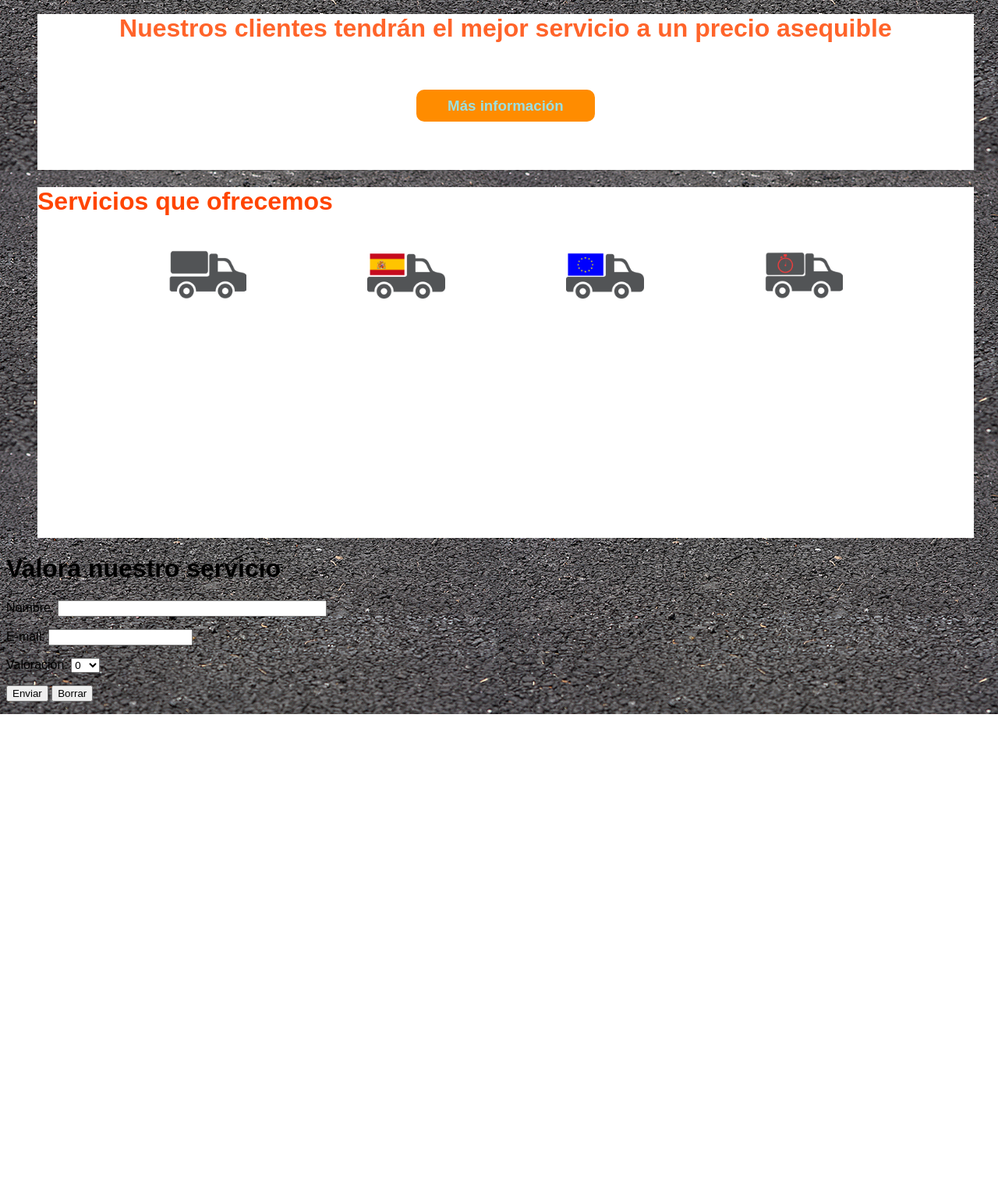
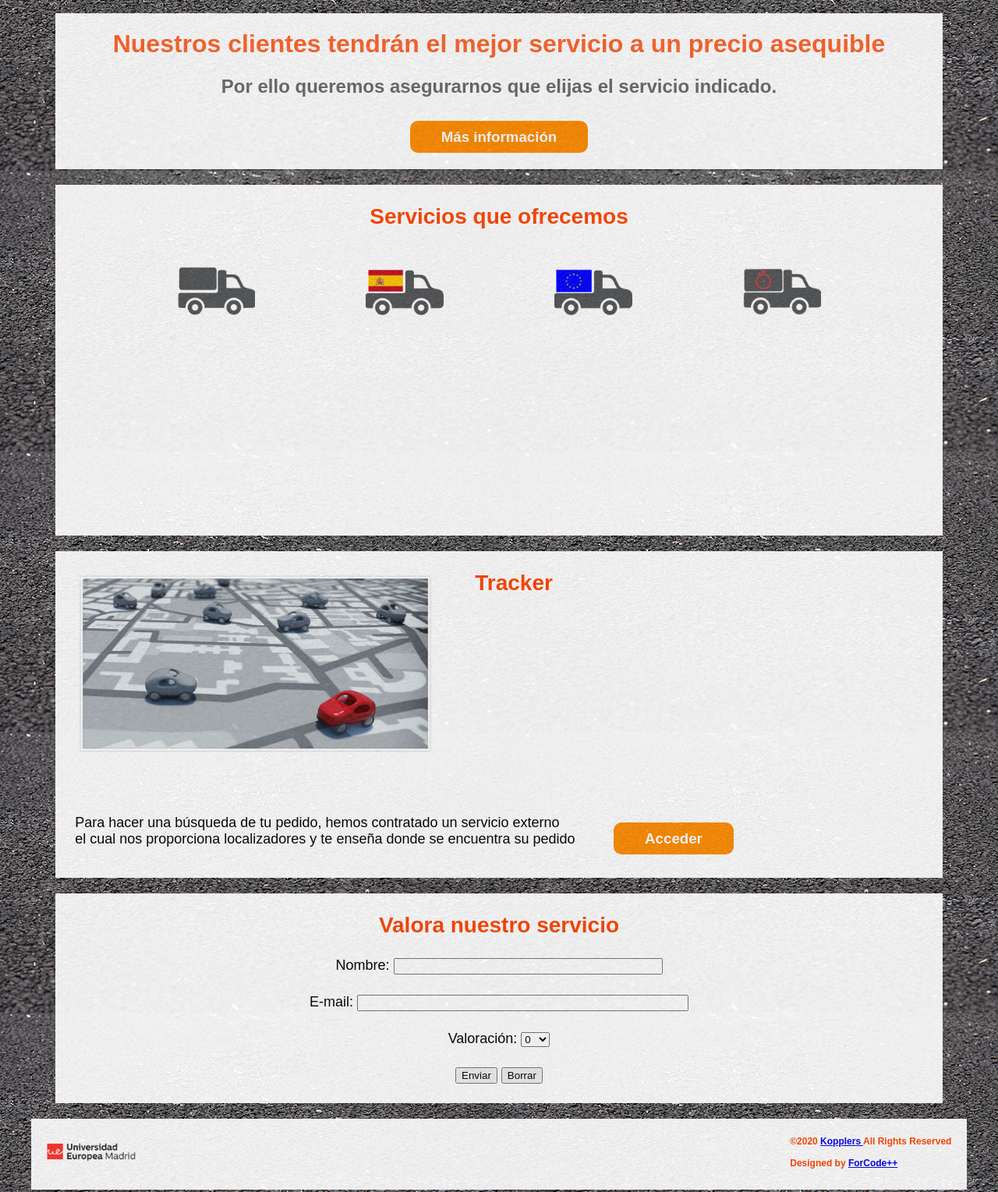
Before and after one commit to XavierRobles/WEBForCode, a plain HTML site: page portfolio/servicios.html in a window 1280 px wide. Shown: the part 141-1670 px from the top of the page at 78% size. Before the commit the page ends 1057 px from the top, so only its background shows below. Drawn offline with Linux system fonts and the light colour scheme; a web font is replaced by a local one.

Commit message:
Modificacion general y servicios - p

```diff
--- a/css/main.css
+++ b/css/main.css
@@ -25,7 +25,7 @@ header div .logo img {
 
     display: block;
     margin: auto;
-    width: 18%;
+    width: 16%;
 }
 
 header nav {
@@ -122,6 +122,16 @@ section img {
     background-color: white;
     margin-bottom: 20px;
     opacity: 90%;
+}
+
+.datos h3 {
+    color: orangered;
+    font-size: 24px;
+}
+
+.noticias h3 {
+    color: orangered;
+    font-size: 24px;
 }
 
 .infos .info2 {
@@ -392,7 +402,27 @@ aside h3 {
 aside a {
     border-radius: 10px;
     background-color: darkorange;
-    color: #9be0e0;
+    color: white;
+    margin-top: 30px;
+    padding: 10px 40px;
+    width: 30%;
+    text-decoration: none;
+}
+
+.b {
+    display: inline-block;
+    margin-left: 20px;
+    margin-top: 50px
+}
+
+aside h3 .b {
+    padding-bottom: 20px;
+}
+
+aside a .b {
+    border-radius: 10px;
+    background-color: darkorange;
+    color: white;
     margin-top: 30px;
     padding: 10px 40px;
     width: 30%;
@@ -506,3 +536,135 @@ aside a {
 .condiuso p {
     font-size: 13px
 }
+
+.FcontenedorTodo {
+    float: left;
+    width: 90%;
+    margin-left: 5%;
+    background-color: white;
+    margin-bottom: 20px;
+    opacity: 90%;
+}
+
+.FcontenedorTodo h2 {
+    color: orangered;
+    margin: 25px;
+    font-size: 28px;
+    text-align: center;
+}
+
+.FcontenedorTodo h3 {
+    color: white;
+    font-family: sans-serif;
+}
+
+.Fcontenedor-imagenes {
+    display: flex;
+    width: 85%;
+    margin: auto;
+    justify-content: space-around;
+    flex-wrap: wrap;
+    border-radius: 3px;
+}
+
+
+.Fimage {
+    width: 50px;
+    height: 50px;
+    opacity: 1;
+    display: block;
+    transition: .5s ease;
+    backface-visibility: hidden;
+}
+
+.Fporte {
+    width: 100%;
+    height: 100%;
+}
+
+.Foverlay {
+    margin-top: 50px;
+    transition: .5s ease;
+    opacity: 0;
+    position: absolute;
+    top: 90%;
+    left: 50%;
+    transform: translate(-50%, -50%);
+    -ms-transform: translate(-50%, -50%);
+    text-align: center;
+}
+
+.Ftexto {
+    background-color: #f09d56;
+    color: white;
+    font-size: 16px;
+    padding: 25px 32px;
+}
+
+.Fcontenedor:hover .Foverlay {
+    opacity: 1;
+}
+
+.Fcontenedor:hover .Fimagen {
+    opacity: 1;
+}
+
+.Fimagen img {
+    width: 100px;
+}
+
+.Fcontenedor-frase {
+    text-align: center;
+    position: relative;
+    float: left;
+    width: 90%;
+    margin-left: 5%;
+    background-color: white;
+    margin-bottom: 20px;
+    opacity: 90%;
+
+}
+
+.Fcontenedor-frase .Ffrase {
+    color: #ff642a;
+    position: relative;
+    opacity: 1;
+
+}
+
+.Fcontenedor-frase .Ffrase-peq {
+    color: dimgray;
+    position: relative;
+    opacity: 1;
+    margin-top: 20px;
+    margin-bottom: 40px;
+}
+
+.Fcontenedor-frase img {
+    opacity: 0.5;
+    height: 200px;
+    width: 1429px;
+    position: absolute;
+}
+
+.Fvaloracion {
+    float: left;
+    width: 90%;
+    margin-left: 5%;
+    background-color: white;
+    margin-bottom: 20px;
+    opacity: 90%;
+}
+
+.Fvaloracion h2 {
+    color: orangered;
+    margin: 25px;
+    font-size: 28px;
+    text-align: center;
+}
+
+.Fvaloracion p {
+    margin: 25px;
+    text-align: center;
+    font-size: 18px;
+}
--- a/css/servicios.css
+++ b/css/servicios.css
@@ -96,77 +96,12 @@ header nav a {
     font-weight: bold;
 }
 
-/*veeeeeeeeeeeeeeeeeeeeeeeeeeeeeeeeeeeeeeeeeeeeeeeeeeeeeeeeeeeeeeeeeeeeeeeeeeeeeeeeeeeeeeeeeeeeeeeeeeeeeeeeeeeeeeeeeee*/
 
-.FcontenedorTodo {
-    background-color: white;
-    width: 95%;
-    height: 450px;
-    margin-left: 40px;
-}
-
-.FcontenedorTodo h1 {
-    color: orangered;
-    font-family: sans-serif;
-}
-
-.Fcontenedor-imagenes {
-    display: flex;
-    width: 85%;
-    margin: auto;
-    justify-content: space-around;
-    flex-wrap: wrap;
-    border-radius: 3px;
-}
-
-
-.Fimage {
-    width: 50px;
-    height: 50px;
-    opacity: 1;
-    display: block;
-    transition: .5s ease;
-    backface-visibility: hidden;
-}
 
 h2 {
     color: white;
 }
 
-.Fporte {
-    width: 100%;
-    height: 100%;
-}
-
-.Foverlay {
-    transition: .5s ease;
-    opacity: 0;
-    position: absolute;
-    top: 90%;
-    left: 50%;
-    transform: translate(-50%, -50%);
-    -ms-transform: translate(-50%, -50%);
-    text-align: center;
-}
-
-.Ftexto {
-    background-color: #f09d56;
-    color: white;
-    font-size: 16px;
-    padding: 25px 32px;
-}
-
-.Fcontenedor:hover .Foverlay {
-    opacity: 0.9;
-}
-
-.Fcontenedor:hover .Fimagen {
-    opacity: 1;
-}
-
-.Fimagen img {
-    width: 100px;
-}
 
 aside h3 {
     padding-bottom: 20px;
@@ -182,46 +117,6 @@ aside a {
     text-decoration: none;
 }
 
-.Fcontenedor-frase {
-    font-family: 'Source Sans Pro', sans-serif;
-    text-align: center;
-    background-color: white;
-    width: 95%;
-    height: 200px;
-    margin-left: 40px;
-    opacity: 1;
-    position: relative;
-
-}
-
-.Fcontenedor-frase .Ffrase {
-    color: #ff642a;
-    position: relative;
-    opacity: 1;
-
-}
-
-.Fcontenedor-frase img {
-    opacity: 0.5;
-    height: 200px;
-    width: 1429px;
-    position: absolute;
-}
-
-
-/*lllllllllllllllllllllllllllllllllllllllllllllllllllllllllllllllllllllllllllllllllllllllllllllllll*/
-
-.Fvaloracion {
-    background-color: white;
-    width: 95%;
-    height: 220px;
-    margin-left: 40px;
-}
-
-.Fvaloracion h1 {
-    color: orangered;
-    font-family: 'Source Sans Pro', sans-serif;
-}
 
 form {
     text-align: center;
--- a/portfolio/servicios.html
+++ b/portfolio/servicios.html
@@ -24,7 +24,8 @@
     <div class="Fcontenedor-frase">
         <!--<img src="../img/repartos.png" class="Fimage"/>-->
         <h1 class="Ffrase">Nuestros clientes tendrán el mejor servicio a un precio asequible</h1>
-        <h2 class="Ffrase-peq">Por ello queremos asegurarnos que elijas el servicio indicado.</h2>
+        <h2 class="Ffrase-peq">Por ello queremos asegurarnos que elijas el servicio indicado.<br></h2>
+        <p></p>
         <aside>
             <h3><a href="contacto.html">Más información</a></h3>
         </aside>
@@ -32,14 +33,14 @@
     </div>
 
     <div class="FcontenedorTodo">
-        <h1>Servicios que ofrecemos</h1>
+        <h2>Servicios que ofrecemos</h2>
         <div class="Fcontenedor-imagenes">
 
             <div class="Fcontenedor">
                 <div class="Fimagen">
                     <img src="../img/Portes.png" />
                     <div class="Foverlay">
-                        <h2 class="Ftexto">PORTES<br>Tenemos una gran flota de vehiculos para ayudarte en el caso de que quieras transportar cualquier tipo y cantidad de muebles. Para más informacion vaya a la seccion de informacion y rellene el formulario.</h2>
+                        <h3 class="Ftexto">PORTES<br>Tenemos una gran flota de vehiculos para ayudarte en el caso de que quieras transportar cualquier tipo y cantidad de muebles. Para más informacion vaya a la seccion de informacion y rellene el formulario.</h3>
                     </div>
                 </div>
             </div>
@@ -48,7 +49,7 @@
                 <div class="Fimagen">
                     <img src="../img/envioNavional.png" />
                     <div class="Foverlay">
-                        <h2 class="Ftexto">TRANSPORTE NACIONAL<br>Te llevamos cualquier paquete que desees dentro del terrirorio nacional (islas canarias y baleares no estan sujetas a este apartado) por un modico precio. Para más información vaya a la sección de información y rellene el formulario.</h2>
+                        <h3 class="Ftexto">TRANSPORTE NACIONAL<br>Te llevamos cualquier paquete que desees dentro del terrirorio nacional (islas canarias y baleares no estan sujetas a este apartado) por un modico precio. Para más información vaya a la sección de información y rellene el formulario.</h3>
                     </div>
                 </div>
             </div>
@@ -57,7 +58,7 @@
                 <div class="Fimagen">
                     <img src="../img/envioEUl.png" />
                     <div class="Foverlay">
-                        <h2 class="Ftexto">TRANSPORTE INTERNACIONAL<br> Si lo que necesitas es llevar cualquier paquete, mueble o pedido fuera del territorio nacional lo haremos sin ningún problema.</h2>
+                        <h3 class="Ftexto">TRANSPORTE INTERNACIONAL<br> Si lo que necesitas es llevar cualquier paquete, mueble o pedido fuera del territorio nacional lo haremos sin ningún problema.</h3>
                     </div>
                 </div>
             </div>
@@ -66,17 +67,31 @@
                 <div class="Fimagen">
                     <img src="../img/envioURG.png" />
                     <div class="Foverlay">
-                        <h2 class="Ftexto">ENVIOS URGENTES<br>Si lo que necesitas es un envio urgente, si pagas un bonus dependiendo de la carga se enviara en un dia con nuestro sistema de envios Xpress.</h2>
+                        <h3 class="Ftexto">ENVIOS URGENTES<br>Si lo que necesitas es un envio urgente, si pagas un bonus dependiendo de la carga se enviara en un dia con nuestro sistema de envios Xpress.</h3>
                     </div>
                 </div>
             </div>
         </div>
     </div>
+
+    <div class="Mcuerpo2">
+        <div class="Mcuerpo2B"><img src="../img/gps-tracker.png"></div>
+        <div class="Mcuerpo2A">
+            <h2>Tracker</h2>
+            <p>Para hacer una búsqueda de tu pedido, hemos contratado un servicio externo<br> el cual nos proporciona localizadores y te enseña donde se encuentra su pedido
+            </p>
+            <aside class="b">
+            <h3><a href="https://www.17track.net/es">Acceder</a></h3>
+        </aside>
+        </div>
+
+    </div>
+
     <div class="Fvaloracion">
-        <h1>Valora nuestro servicio</h1>
+        <h2>Valora nuestro servicio</h2>
         <form action="mailto:Kopplers@gmail.com" method="post">
             <p>Nombre: <input type="text" name="nombre" size="40"></p>
-            <p>E-mail: <input type="number" name="mail" min="1900"></p>
+            <p>E-mail: <input type="email" name="mail" size="50"></p>
             <p>Valoración: <select>
                     <option value="0" selected>0</option>
                     <option value="1">1</option>
@@ -97,4 +112,12 @@
             </p>
         </form>
     </div>
+
+    <footer>
+       <div class="crea"><p  class="XFooter">©2020 <a href="../index1.0.html"> Kopplers </a> All Rights
+              Reserved <br><br> Designed by
+              <a href="https://game.classcraft.com/student/class/7rXv3MRJvxQPNBJ6g/dashboard/players/oYGacvQyXvGKdDTKk">ForCode++ </a>
+              </div>
+        <div class="logofooter"><img src="../img/logo-uem.png"></div>
+    </footer>
 </body></html>
```
Also changed, not shown: index1.0.html (+3 -4 lines), portfolio/contacto.html (+0 -1 lines), portfolio/quienessomos.html (+0 -1 lines), portfolio/trabajaconnosostros.html (+0 -1 lines), img/gps-tracker.png (added).
